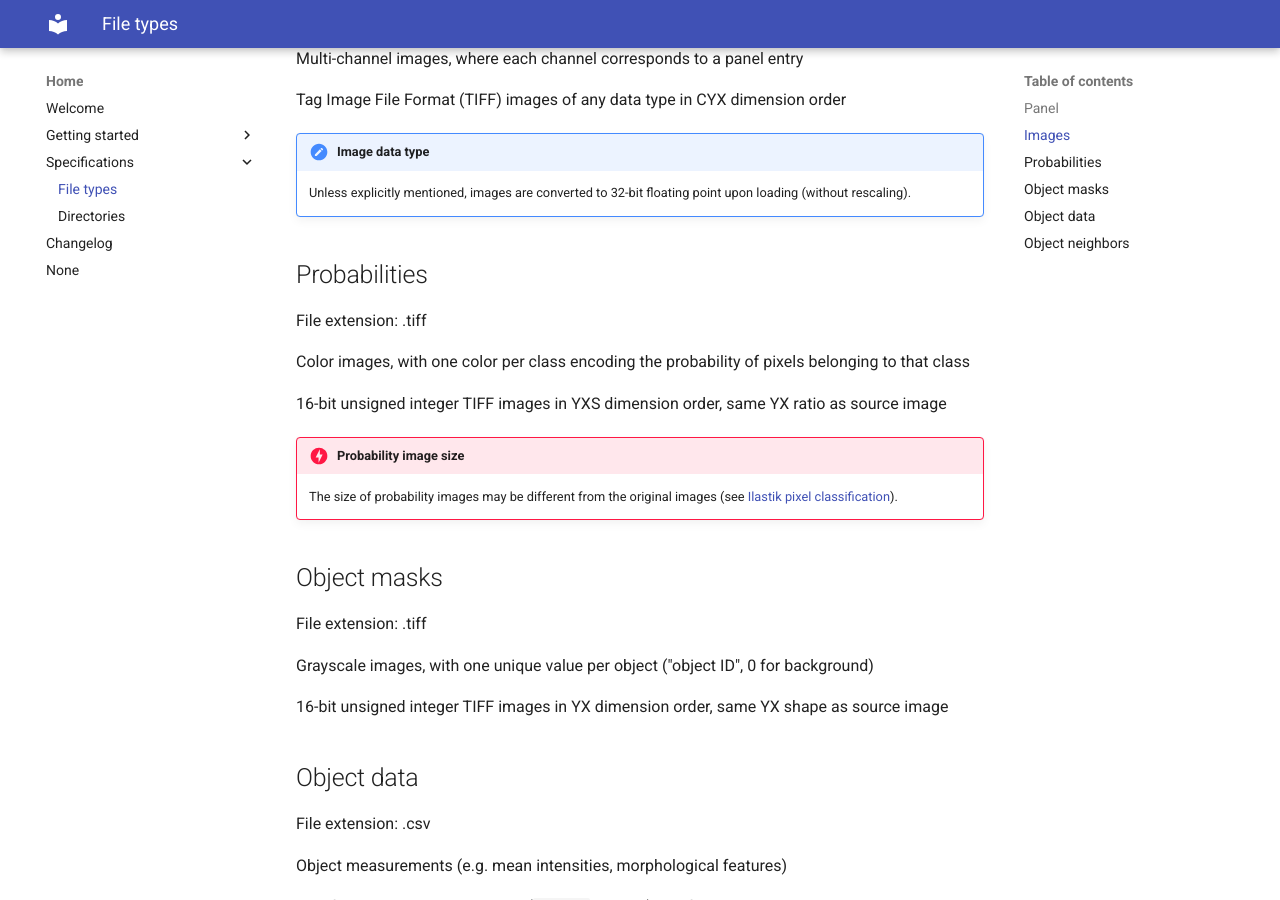
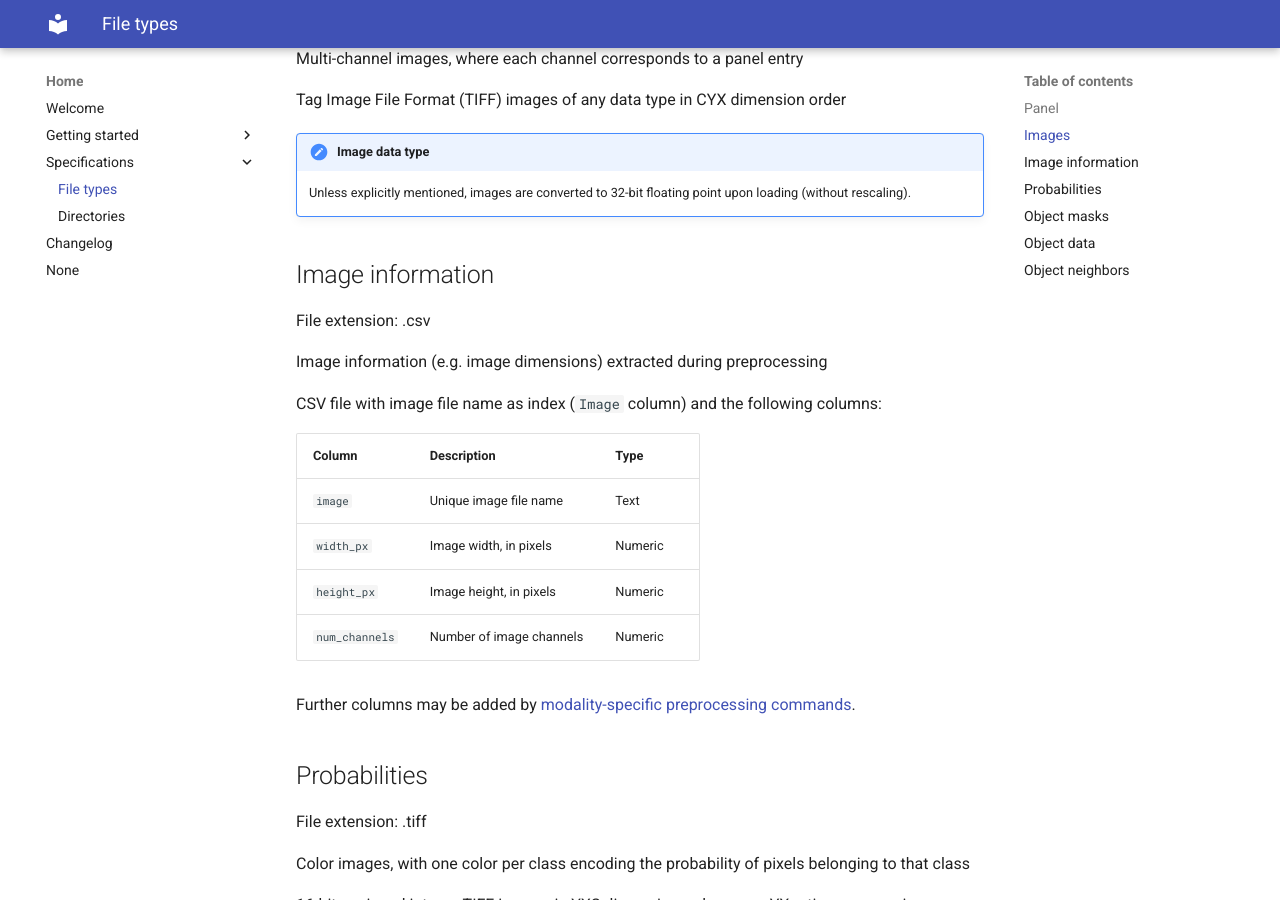
Before and after one commit to BodenmillerGroup/steinbock, an MkDocs documentation site: the page built from docs/file-types.md, in a window 1280 px wide and 900 px high, scrolled down 903 px. Built offline with MkDocs 1.6.1 and Material for MkDocs 9.7.7, drawn with Linux system fonts in a browser that asks for light colours; the version menu is left out.

Commit message:
image info docs

```diff
--- a/docs/file-types.md
+++ b/docs/file-types.md
@@ -28,6 +28,24 @@ Tag Image File Format (TIFF) images of any data type in CYX dimension order
 
 !!! note "Image data type"
     Unless explicitly mentioned, images are converted to 32-bit floating point upon loading (without rescaling).
+
+## Image information
+
+File extension: .csv
+
+Image information (e.g. image dimensions) extracted during preprocessing
+
+CSV file with image file name as index (`Image` column) and the following columns:
+
+| Column | Description | Type |
+| --- | --- | --- |
+| `image` | Unique image file name | Text |
+| `width_px` | Image width, in pixels | Numeric |
+| `height_px` | Image height, in pixels | Numeric |
+| `num_channels` | Number of image channels | Numeric |
+
+Further columns may be added by [modality-specific preprocessing commands](cli/preprocessing.md).
+
 
 ## Probabilities
 
```
Also changed, not shown: docs/cli/preprocessing.md (+1 -1 lines), 1 other file.
